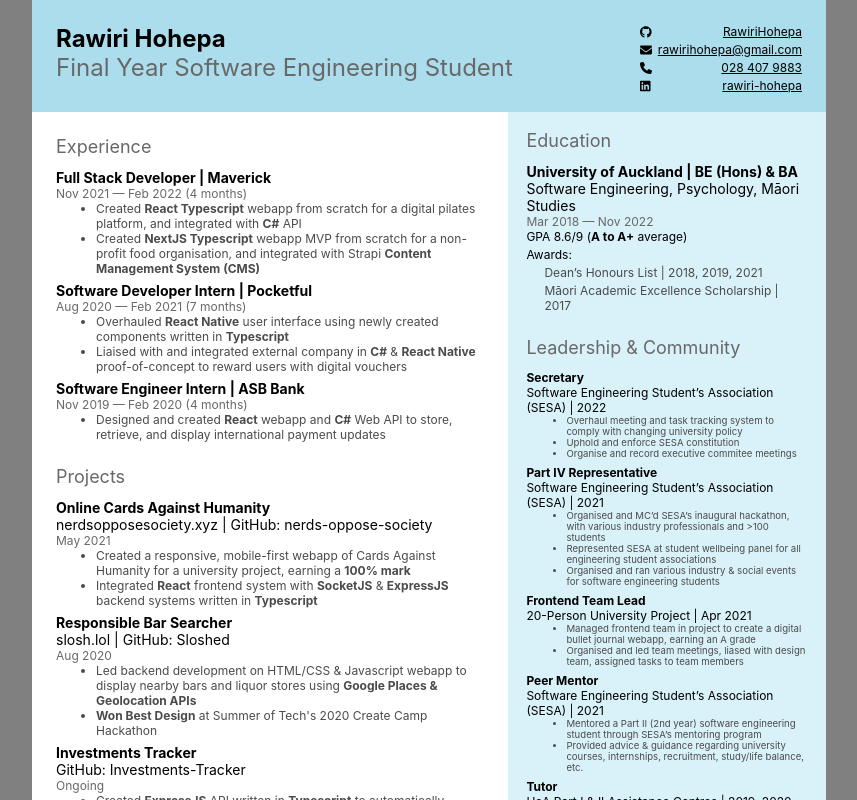
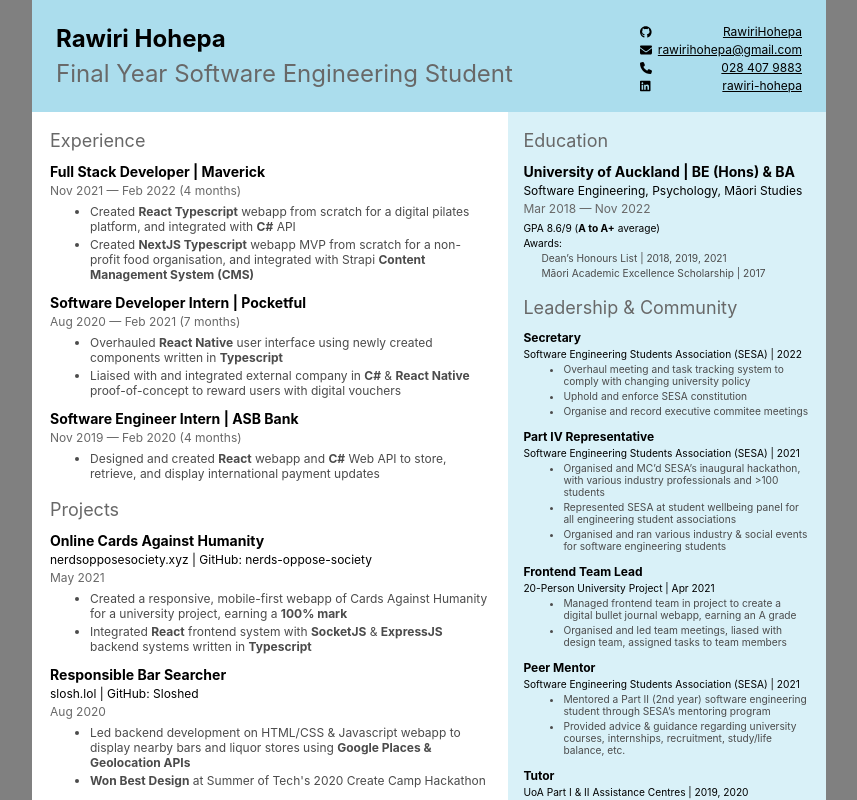
Before and after one commit to RawiriHohepa/cv, a React (Create React App) app: page / in a window 1280 px wide. Shown: the top 800 px of the page, without its empty margins (211-1068 px from the left). Built offline with nearby package versions, Linux system fonts and the light colour scheme.

Commit message:
Complete layout and spacing

```diff
--- a/src/Cv.tsx
+++ b/src/Cv.tsx
@@ -46,7 +46,7 @@
     width: 60%;
     height: 100%;
     box-sizing: border-box;
-    padding: 2rem;
+    padding: 1.5rem;
     & > :first-child {
         margin-top: 0;
     }
@@ -55,9 +55,9 @@
     width: 40%;
     height: 100%;
     box-sizing: border-box;
-    padding: 1.5rem;
+    padding: 1.25rem;
     & > :first-child {
-        margin-top: 0;
+        margin-top: 0.25rem;
     }
 
     background: #B3E3F180;
--- a/src/components/Entry.tsx
+++ b/src/components/Entry.tsx
@@ -15,7 +15,7 @@
 
 const Entry = (props: EntryProps) => {
     return (
-        <div style={{ marginBottom: "0.5rem" }}>
+        <div style={{ marginBottom: "1rem" }}>
             <Heading size={props.size}>{props.title}</Heading>
             {!!props.subtitle && <SubHeading size={props.size}>{props.subtitle}</SubHeading>}
             {!!props.description && <Description size={props.size}>{props.description}</Description>}
--- a/src/components/Section.tsx
+++ b/src/components/Section.tsx
@@ -61,7 +61,7 @@
 
 const renderText = (entry: EntryPropsText, size?: "small" | "regular") => (
     <div key={entry.title}>
-        <Text><Bold>{entry.title}</Bold>: {entry.subtitle}</Text>
+        <Text>{entry.title}: <span style={{ color: "#4B4B4B" }}>{entry.subtitle}</span></Text>
     </div>
 )
 
@@ -72,10 +72,10 @@
         description={entry.description}
     >
         {entry.gpa}
-        <Text>Awards:</Text>
+        <Text size="small">Awards:</Text>
         <div style={{ marginLeft: "1.5rem" }}>
             {entry.awards.map(award => (
-                <Text key={award} style={{ color: "#4B4B4B" }}>{award}</Text>
+                <Text key={award} size="small" style={{ color: "#4B4B4B" }}>{award}</Text>
             ))}
         </div>
     </Entry>
--- a/src/components/text.module.css
+++ b/src/components/text.module.css
@@ -17,14 +17,30 @@
     font-weight: bold;
 }
 
+.title {
+    margin-bottom: 0.5rem;
+}
+
 .subTitle {
     color: #686868;
 }
 
 .sectionTitle {
-    margin-top: 2rem;
+    margin-top: 1.5rem;
     margin-bottom: 1rem;
     color: #686868;
+}
+
+.heading {
+    margin-bottom: 0.25rem
+}
+
+.subHeading {
+    margin-bottom: 0.25rem;
+}
+
+.description {
+    margin-bottom: 0.5rem;
 }
 
 .description {
@@ -33,16 +49,20 @@
 
 .detailsItem {
     color: #4B4B4B;
+    margin-bottom: 0.25rem;
 }
 
 .text {
     margin-bottom: 0.25rem;
 }
 
-.small.heading, .small.subHeading {
+.small.heading {
     font-size: 1rem;
 }
 
-.small.description, .small.detailsItem {
-    font-size: 0.8rem;
+.small.subHeading,
+.small.description,
+.small.detailsItem,
+.small.text {
+    font-size: 0.85rem;
 }
--- a/src/components/text.tsx
+++ b/src/components/text.tsx
@@ -21,7 +21,7 @@
     <h3 className={`${styles.heading} ${styles[props.size || defaultSize]}`} style={props.style}>{props.children}</h3>
 
 export const SubHeading = (props: TextProps) =>
-    <h3 className={`${styles.subHeading} ${styles[props.size || defaultSize]}`} style={props.style}>{props.children}</h3>
+    <h4 className={`${styles.subHeading} ${styles[props.size || defaultSize]}`} style={props.style}>{props.children}</h4>
 
 export const Description = (props: TextProps) =>
     <h4 className={`${styles.description} ${styles[props.size || defaultSize]}`} style={props.style}>{props.children}</h4>
@@ -33,7 +33,7 @@
     <li className={`${styles.detailsItem} ${styles[props.size || defaultSize]}`} style={props.style}>{props.children}</li>
 
 export const Text = (props: TextProps) =>
-    <p className={styles.text} style={props.style}>{props.children}</p>
+    <p className={`${styles.text} ${styles[props.size || defaultSize]}`} style={props.style}>{props.children}</p>
 
 export const Bold = (props: TextProps) =>
     <span className={styles.bold} style={props.style}>{props.children}</span>
--- a/src/data.tsx
+++ b/src/data.tsx
@@ -113,7 +113,7 @@
         title: "University of Auckland | BE (Hons) & BA",
         subtitle: "Software Engineering, Psychology, Māori Studies",
         description: "Mar 2018 — Nov 2022",
-        gpa: <Text>GPA 8.6/9 (<Bold>A to A+</Bold> average)</Text>,
+        gpa: <Text size="small">GPA 8.6/9 (<Bold>A to A+</Bold> average)</Text>,
         awards: [
             "Dean’s Honours List | 2018, 2019, 2021",
             "Māori Academic Excellence Scholarship | 2017",
@@ -124,7 +124,7 @@
 export const leadership = [
     {
         title: "Secretary",
-        subtitle: "Software Engineering Student’s Association (SESA) | 2022",
+        subtitle: "Software Engineering Students Association (SESA) | 2022",
         details: [
             <DetailsItem size="small">Overhaul meeting and task tracking system to comply with changing university policy</DetailsItem>,
             <DetailsItem size="small">Uphold and enforce SESA constitution</DetailsItem>,
@@ -133,7 +133,7 @@
     },
     {
         title: "Part IV Representative",
-        subtitle: "Software Engineering Student’s Association (SESA) | 2021",
+        subtitle: "Software Engineering Students Association (SESA) | 2021",
         details: [
             <DetailsItem size="small">{"Organised and MC’d SESA’s inaugural hackathon, with various industry professionals and >100 students"}</DetailsItem>,
             <DetailsItem size="small">Represented SESA at student wellbeing panel for all engineering student associations</DetailsItem>,
@@ -150,7 +150,7 @@
     },
     {
         title: "Peer Mentor",
-        subtitle: "Software Engineering Student’s Association (SESA) | 2021",
+        subtitle: "Software Engineering Students Association (SESA) | 2021",
         details: [
             <DetailsItem size="small">Mentored a Part II (2nd year) software engineering student through SESA’s mentoring program</DetailsItem>,
             <DetailsItem size="small">Provided advice & guidance regarding university courses, internships, recruitment, study/life balance, etc.</DetailsItem>,
```
